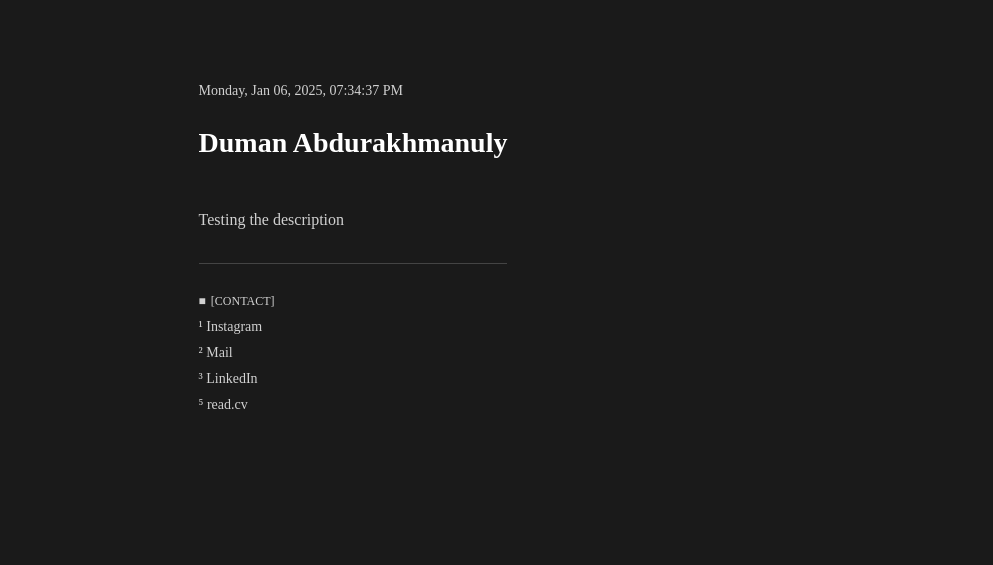
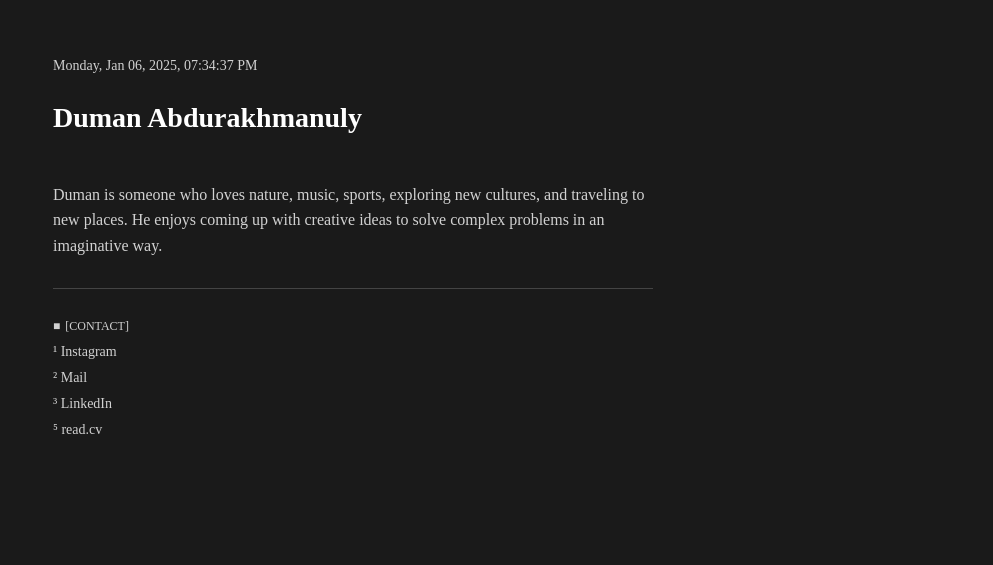
Before and after one commit to adumannn/dumkaweb, a plain HTML site: page dumkaweb/main/index.html in a window 1280 px wide. Shown: the part 152-717 px from the top of the page, without its empty margins (287-1280 px from the left). Drawn offline with Linux system fonts and the light colour scheme.

Commit message:
deeess
d

```diff
--- a/dumkaweb/main/index.html
+++ b/dumkaweb/main/index.html
@@ -25,7 +25,8 @@
         </div>
 
         <div class="description">
-            Testing the description
+            Duman is someone who loves nature, music, sports, exploring new cultures, and traveling to new places.
+            He enjoys coming up with creative ideas to solve complex problems in an imaginative way.
         </div>
 
         <div class="divider"></div>
```
